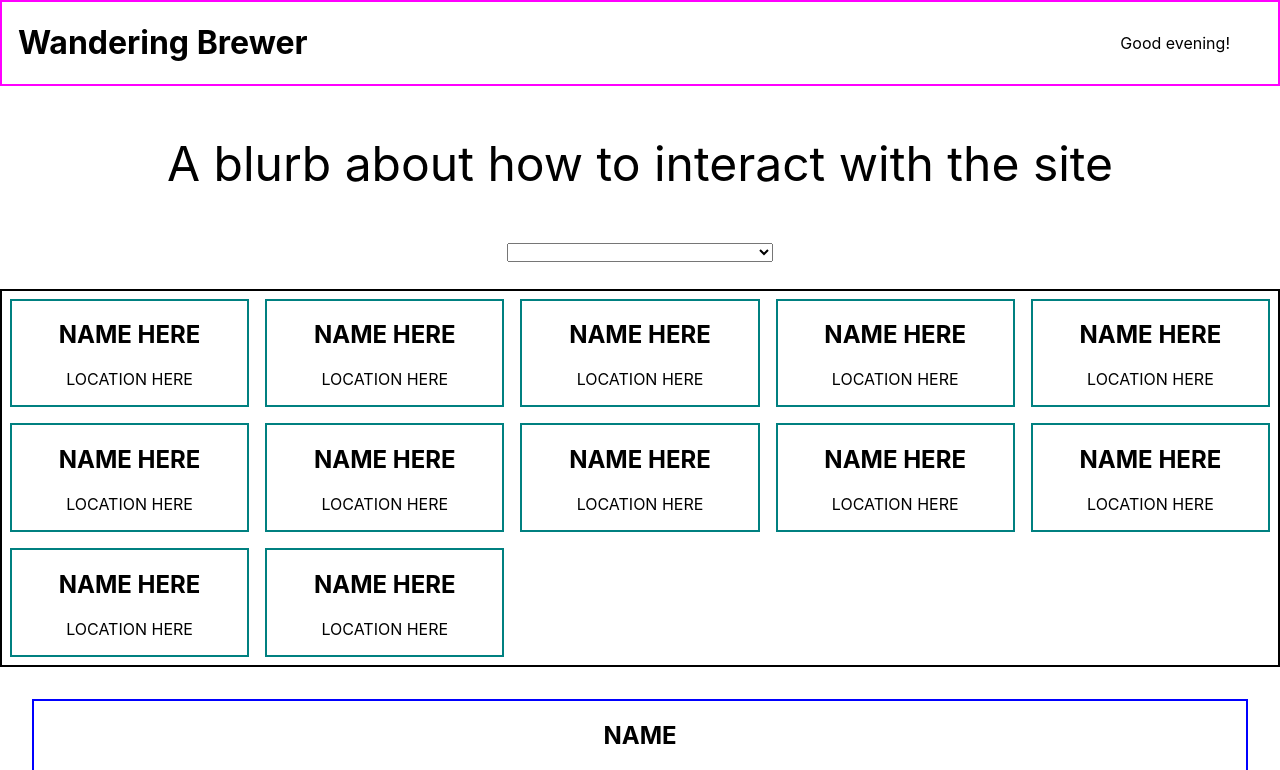
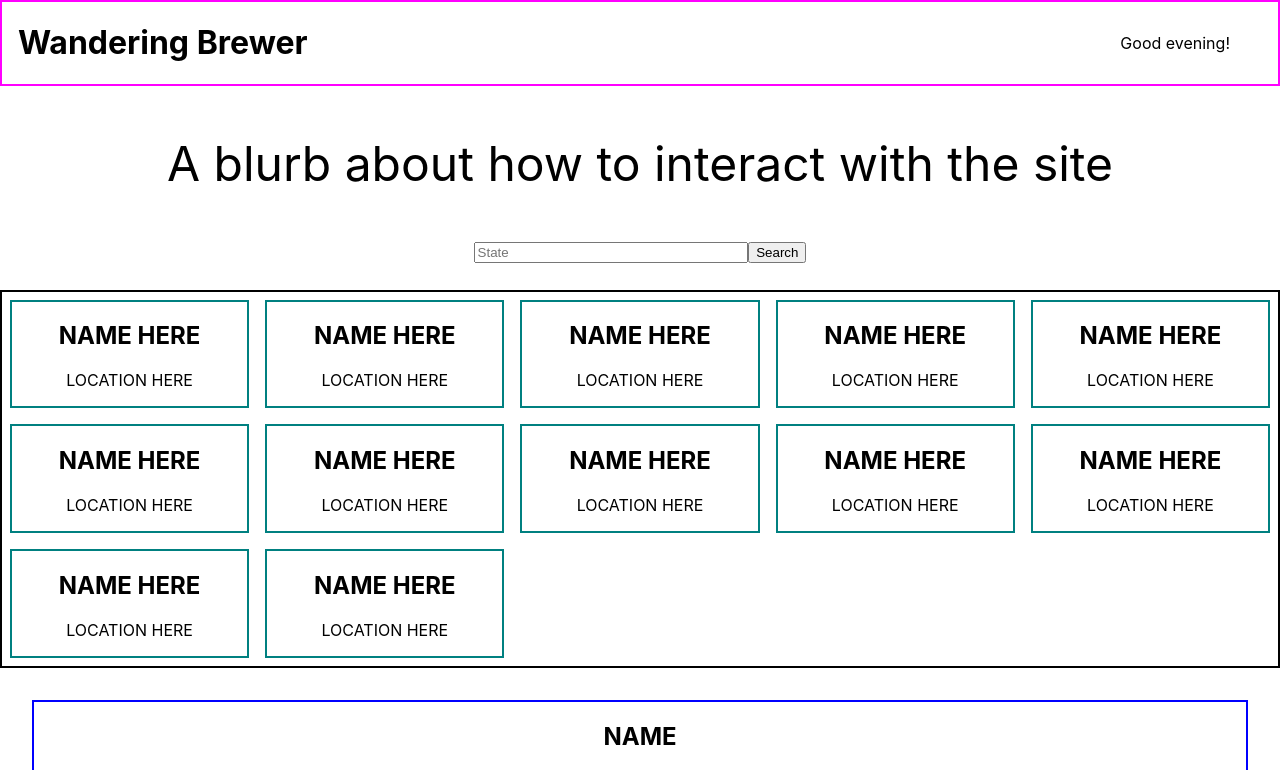
Before and after one commit to abodnar1/wandering-brewer, a React (Create React App) app: page / in a window 1280 px wide. Shown: the top 770 px of the page. Built offline with nearby package versions, Linux system fonts and the light colour scheme.

Commit message:
Change dropdown to search function and add search button to Form component

```diff
--- a/src/Components/Form/Form.css
+++ b/src/Components/Form/Form.css
@@ -2,7 +2,11 @@
   font-size: 3em;
 }
 
-.city-select-dropdown {
+.state-search {
   width: 20em;
   margin: 0em 0em 2em 0em;
 }
+
+.search-button {
+  cursor: pointer;
+}
--- a/src/Components/Form/Form.js
+++ b/src/Components/Form/Form.js
@@ -5,9 +5,12 @@ const Form = () => {
   return (
     <form>
       <p className="site-info">A blurb about how to interact with the site</p>
-      <select className="city-select-dropdown">
-
-      </select>
+      <input className="state-search"
+        type="text"
+        name="state"
+        placeholder="State"
+      />
+      <button className="search-button">Search</button>
     </form>
   );
 };
```
